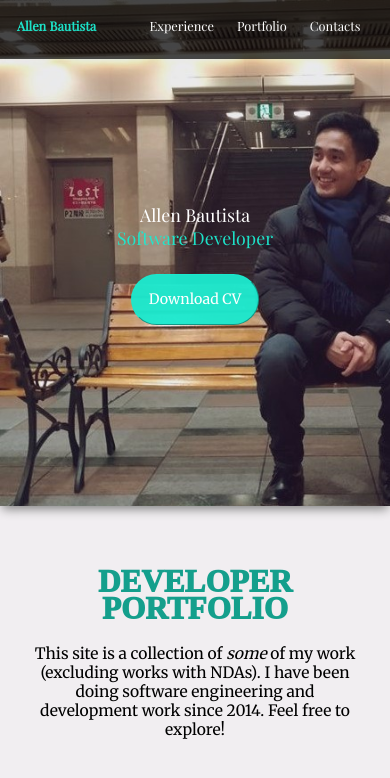
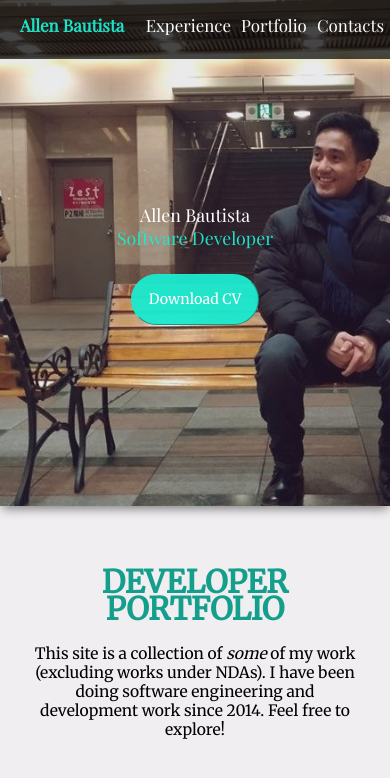
Before and after one commit to avbautista/myportfolio1, a React app: page / in a window 390 px wide. Built offline with nearby package versions, Linux system fonts and the light colour scheme; a web font is replaced by a local one.

Commit message:
Removed em problem for Chrome

```diff
--- a/src/Components/HomeContent.js
+++ b/src/Components/HomeContent.js
@@ -5,7 +5,7 @@ function HomeContent() {
   return (
     <div className="HomeContent">
       <h1>DEVELOPER PORTFOLIO</h1>
-      <p>This site is a collection of <i>some</i> of my work (excluding works with NDAs).
+      <p>This site is a collection of <i>some</i> of my work (excluding works under NDAs).
       I have been doing software engineering and development work since 2014. Feel free to explore!</p>
     </div>
   );
--- a/src/Components/NavigationItem.css
+++ b/src/Components/NavigationItem.css
@@ -1,7 +1,6 @@
 .NavigationItem {
+  margin-left: 1.2vh;
   font-family: var(--default-header-font);
-  margin-top: calc(3px + 1.5vmin);
-  margin-left: 3.1vh;
   font-style: normal;
   font-variant: normal;
   font-size: var(--fontsize-nav);
@@ -16,20 +15,4 @@
 
 li {
   list-style-type: none !important;
-  margin-top: var(--default-margin-top);
-  margin-left: var(--default-margin-left);
 }
-
-@media only screen and (max-width: 1500px) {
-  .NavigationItem {
-    margin-top: calc(1.5px + 1vmin);
-    margin-left: 3.1vh;
-  }
-}
-
-@media only screen and (max-width: 600px) {
-  .NavigationItem {
-    margin-top: 2vh;
-    margin-left: 2vh;
-  }
-}
--- a/src/Containers/App.css
+++ b/src/Containers/App.css
@@ -1,17 +1,16 @@
 @import url("//fonts.googleapis.com/css?family=Playfair+Display");
 @import url("//fonts.googleapis.com/css?family=Merriweather");
-@import url("//fonts.googleapis.com/css?family=Circular");
 
 :root{
-  --fontsize-nav: 2rem;
+  --fontsize-nav: 2.5vh;
   --default-header-font: 'Playfair Display';
   --default-text-font: 'Merriweather';
-  --default-title-font: 'Circular';
+  --default-title-font: 'Merriweather';
   --default-highlight-color: rgba(29, 233, 206, 0.966);
   --default-header-color: rgba(22, 182, 161, 0.966);
   --default-title-color: rgba(11, 155, 136, 0.966);
   --default-margin: 14px;
-  --default-margin-top: 1vh;
+  --default-margin-top: 1.9vh;
   --default-margin-left: 2vw;
   --navigation-percent: 70%;
   --h1-content-font-size: 6.5vh;
@@ -25,17 +24,18 @@
 
 @media only screen and (max-width: 1500px) {
   :root{
-    --fontsize-nav: 1.5rem;
+    --fontsize-nav: 3.3vh;
     --default-margin: 8px;
-    --navigation-percent: 65%;
+    --navigation-percent: 68%;
 
   }
 }
 
 @media only screen and (max-width: 1000px) {
   :root{
-    --fontsize-nav: 1.25rem;
+    --fontsize-nav: 3.3vh;
     --default-margin: 8px;
+    --default-margin-top: 2.5vh;
     --navigation-percent: 55%;
     --h1-content-font-size: 6vh;
     --text-content-font-size: 3.5vh;
@@ -44,7 +44,7 @@
 
 @media only screen and (max-width: 600px) {
   :root{
-    --fontsize-nav: 0.8rem;
+    --fontsize-nav: 2vh;
     --default-margin: 2.2vh;
     --default-margin-top: 1.7vh;
     --default-margin-left: 4vw;
--- a/src/Containers/NavigationBar.css
+++ b/src/Containers/NavigationBar.css
@@ -1,15 +1,31 @@
 .NavigationBar {
     background-color: rgba(0,0,0,0.6);
     height: 7vh;
-    min-height: 50px;
-    display: grid;
-    grid-template-columns: var(--navigation-percent) 1.1fr 0.9fr 0.9fr;
+    min-height: 60px;
     z-index: 1;
     font-size: 5px;
 }
 
+.navigationItems {
+  width: 95%;
+  display: grid;
+  grid-template-columns: var(--navigation-percent) 1.1fr 0.9fr 0.9fr;
+  margin-top: var(--default-margin-top);
+  margin-left: auto;
+  margin-right: auto;
+  z-index: 1;
+  font-size: 5px;
+}
+
+
 .active {
     font-weight: bolder;
+}
+
+@media only screen and (max-width: 600px) {
+  .NavigationBar {
+    min-height: 50px;
+  }
 }
 
 @media only screen and (max-width: 600px) {
--- a/src/Containers/NavigationBar.js
+++ b/src/Containers/NavigationBar.js
@@ -14,10 +14,12 @@ class NavigationBar extends Component {
   render() {
     return (
       <div className="NavigationBar">
-        <NavigationItem item="Home" toLink="/" />
-        <NavigationItem item="Experience" toLink="/experience" />
-        <NavigationItem item="Portfolio" toLink="/portfolio" />
-        <NavigationItem item="Contacts" toLink="/contacts" />
+        <div className="navigationItems">
+          <NavigationItem item="Home" toLink="/" />
+          <NavigationItem item="Experience" toLink="/experience" />
+          <NavigationItem item="Portfolio" toLink="/portfolio" />
+          <NavigationItem item="Contacts" toLink="/contacts" />
+        </div>
       </div>
     );
   };
```
